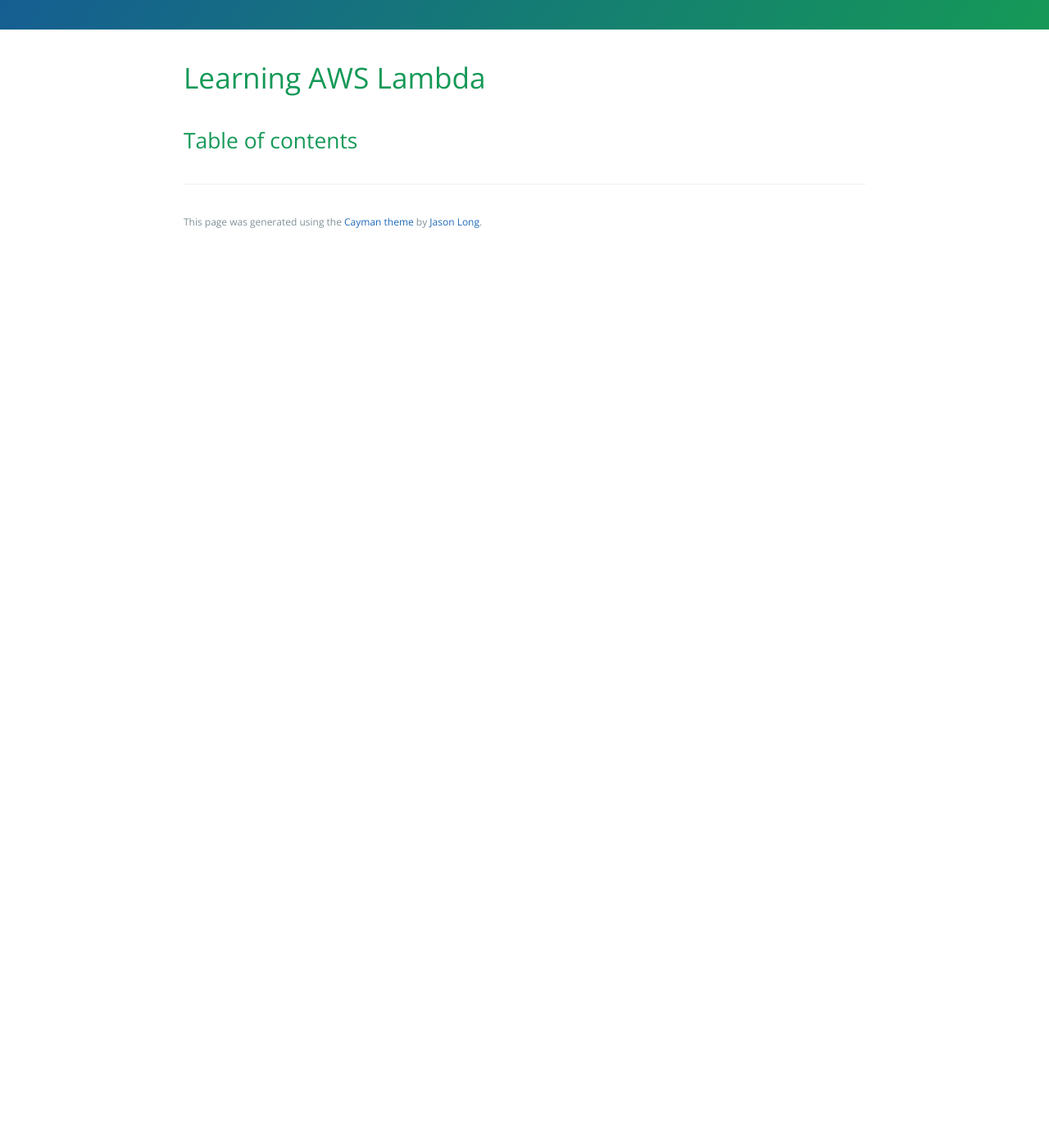
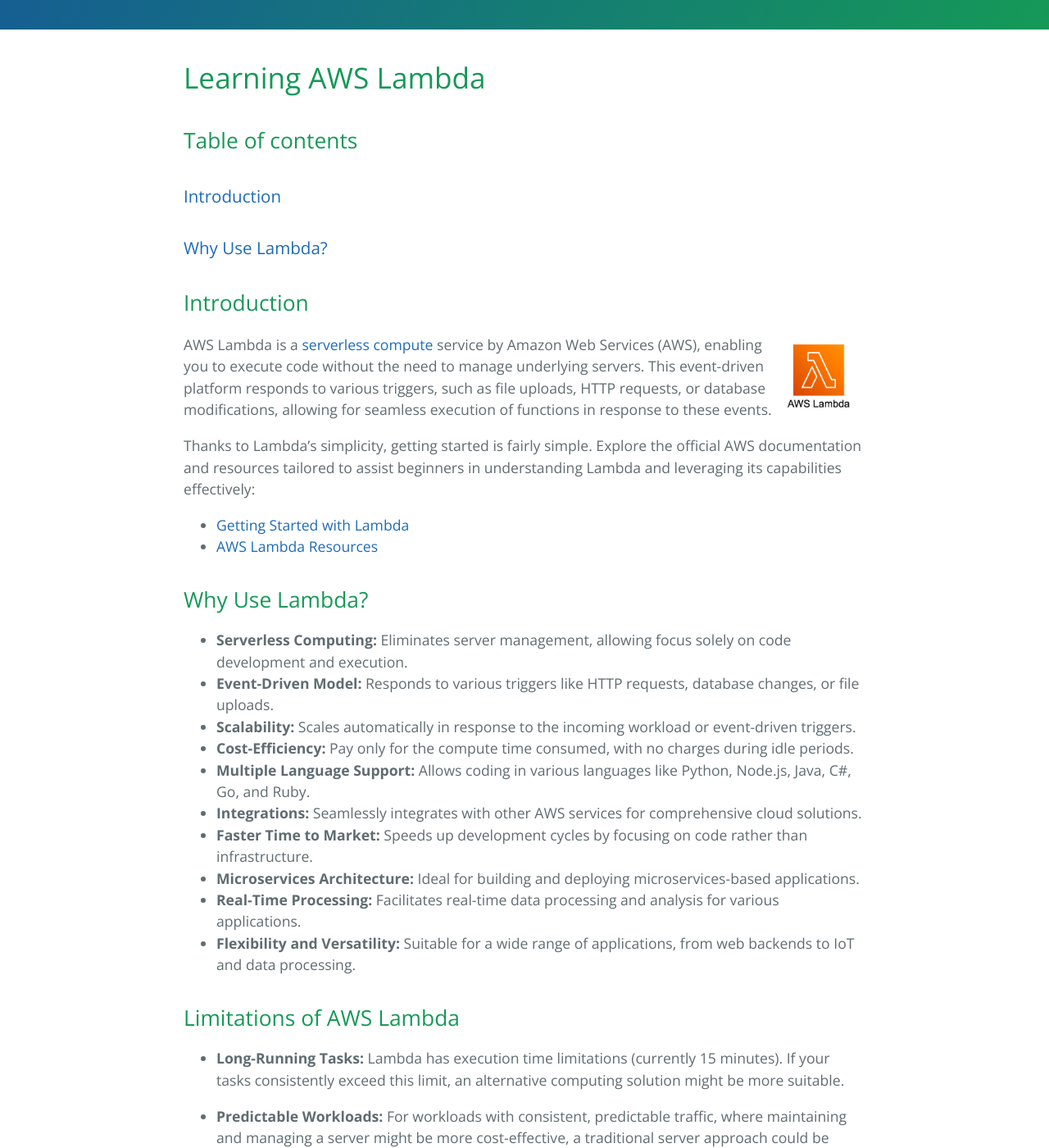
Before and after one commit to learning-software-engineering/learning-software-engineering.github.io, a Jekyll site: the page built from Topics/Tech_Stacks/Lambda.md, in a window 1280 px wide and 1400 px high, scrolled down 270 px. Shown: the whole window at 82% size. Built offline with Jekyll 4.4.1, drawn with Linux system fonts in a browser that asks for light colours; our own code applies the rules of GitHub Pages for plain Markdown files; before the commit the page ends 900 px from its top, so only the background shows below that; some of the changed text lies outside the part shown.

Commit message:
Updated the intro to lambda, why use it and the limitations. As well as add assets folder with a lambda png

```diff
--- a/Topics/Tech_Stacks/Lambda.md
+++ b/Topics/Tech_Stacks/Lambda.md
@@ -1,3 +1,59 @@
 # Learning AWS Lambda
 
 ## Table of contents
+
+### [Introduction](#introduction)
+
+### [Why Use Lambda?](#)
+
+## Introduction
+
+<img src="./assets/image.png" width="100" height="100" style="float: right; margin-right: 10px;">
+
+AWS Lambda is a [serverless compute](https://en.wikipedia.org/wiki/Serverless_computing) service by Amazon Web Services (AWS), enabling you to execute code without the need to manage underlying servers. This event-driven platform responds to various triggers, such as file uploads, HTTP requests, or database modifications, allowing for seamless execution of functions in response to these events.
+
+
+Thanks to Lambda's simplicity, getting started is fairly simple. Explore the official AWS documentation and resources tailored to assist beginners in understanding Lambda and leveraging its capabilities effectively:
+
+- [Getting Started with Lambda](https://docs.aws.amazon.com/lambda/latest/dg/getting-started.html)
+- [AWS Lambda Resources](https://aws.amazon.com/lambda/resources/?aws-lambda-resources-blog.sort-by=item.additionalFields.createdDate&aws-lambda-resources-blog.sort-order=desc)
+
+
+## Why Use Lambda?
+
+- **Serverless Computing:** Eliminates server management, allowing focus solely on code development and execution.
+- **Event-Driven Model:** Responds to various triggers like HTTP requests, database changes, or file uploads.
+- **Scalability:** Scales automatically in response to the incoming workload or event-driven triggers.
+- **Cost-Efficiency:** Pay only for the compute time consumed, with no charges during idle periods.
+- **Multiple Language Support:** Allows coding in various languages like Python, Node.js, Java, C#, Go, and Ruby.
+- **Integrations:** Seamlessly integrates with other AWS services for comprehensive cloud solutions.
+- **Faster Time to Market:** Speeds up development cycles by focusing on code rather than infrastructure.
+- **Microservices Architecture:** Ideal for building and deploying microservices-based applications.
+- **Real-Time Processing:** Facilitates real-time data processing and analysis for various applications.
+- **Flexibility and Versatility:** Suitable for a wide range of applications, from web backends to IoT and data processing.
+
+## Limitations of AWS Lambda
+
+- **Long-Running Tasks:** Lambda has execution time limitations (currently 15 minutes). If your tasks consistently exceed this limit, an alternative computing solution might be more suitable.
+
+- **Predictable Workloads:** For workloads with consistent, predictable traffic, where maintaining and managing a server might be more cost-effective, a traditional server approach could be preferred over the event-driven nature of Lambda.
+
+- **Stateful Operations:** Lambda functions are stateless by design. If your application heavily relies on maintaining state between function invocations, it might not be well-suited for Lambda.
+
+- **Resource-Intensive Workloads:** Applications with resource-intensive processes that demand high CPU, memory, or specialized hardware might face limitations within the constrained environment Lambda provides.
+
+- **Cold Start Issues:** Lambda functions experience a "cold start" delay when invoked for the first time or after a period of inactivity. Applications sensitive to latency might find this initial delay unacceptable.
+
+
+## Example Use Cases
+
+
+
+## Additional Resources
+
+- [AWS Documentation](https://docs.aws.amazon.com/amazondynamodb/latest/developerguide/Introduction.html)
+
+- [AWS Lambda Pricing](https://aws.amazon.com/lambda/pricing/)
+
+- [Serverless 101: AWS Lambda (A 9 min video intro to AWS)](https://aws.amazon.com/lambda/getting-started/)
+- (https://www.serverless.com/examples/aws-python-simple-http-endpoint/)
```
Also changed, not shown: Topics/Tech_Stacks/assets/image.png (added).
